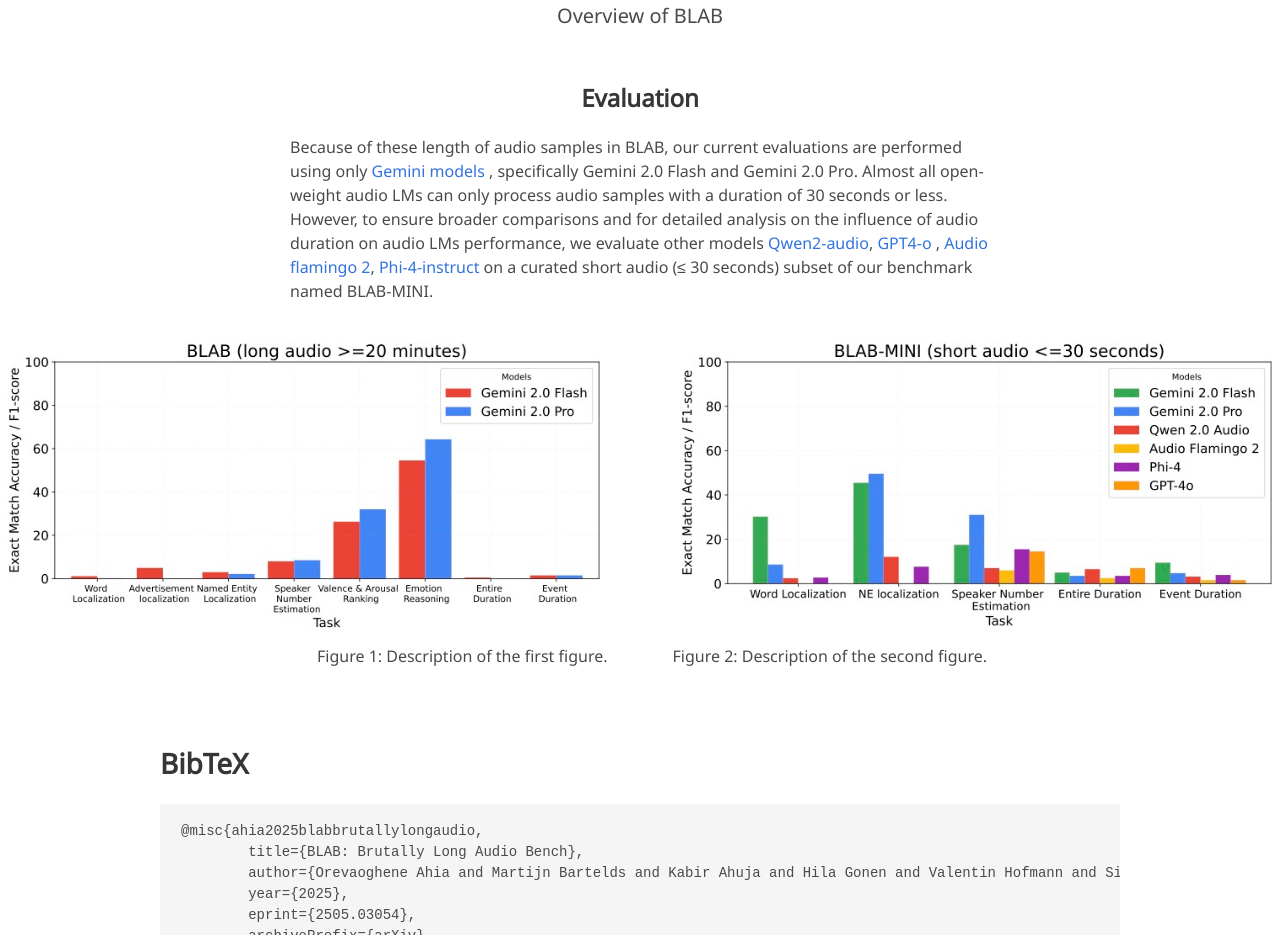
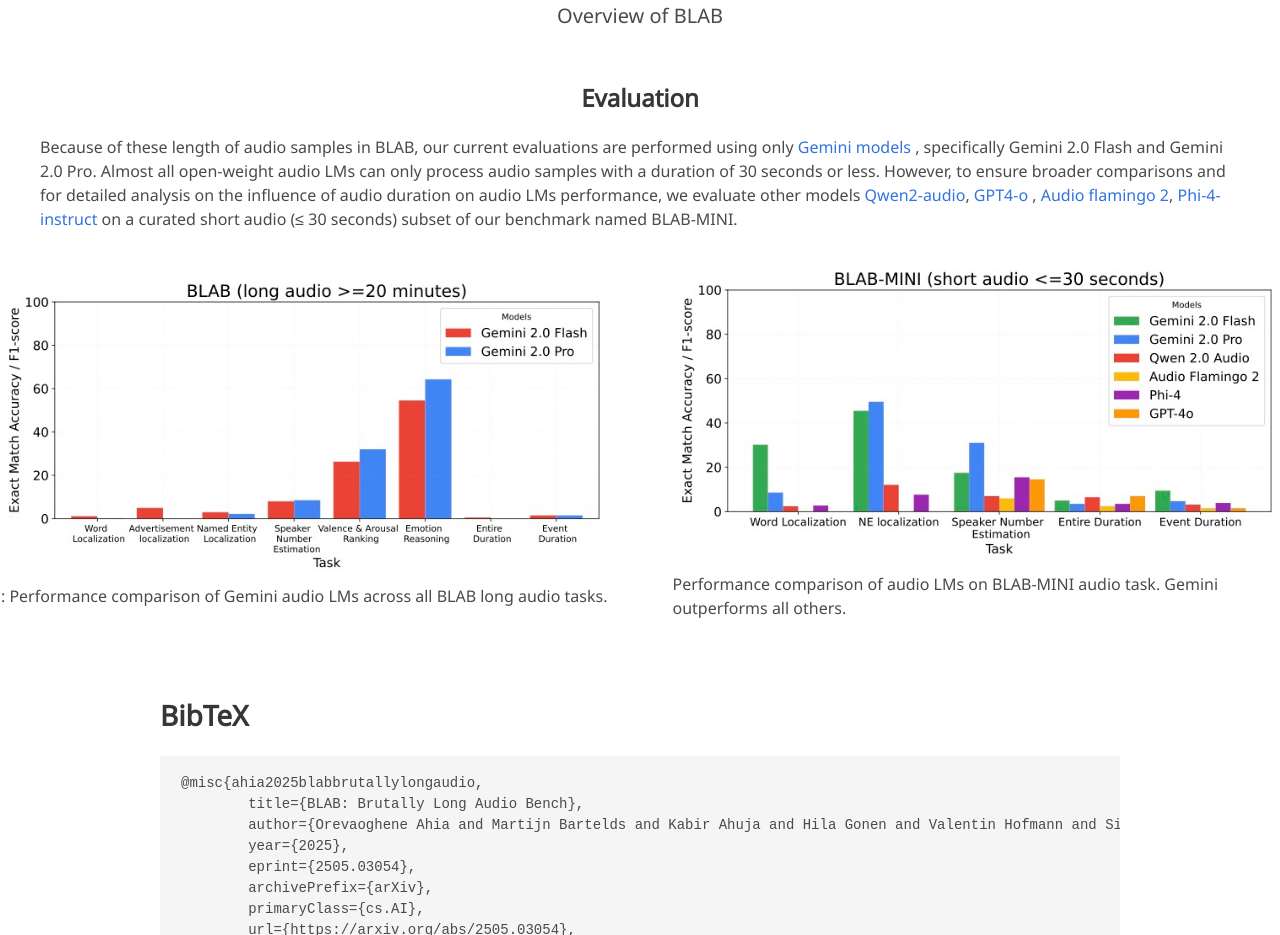
Before and after one commit to orevaahia/brutally-long-audio-bench.github.io, a plain HTML site: page index.html in a window 1280 px wide. Shown: the part 1485-2420 px from the top of the page. Drawn offline with nearby package versions, Linux system fonts and the light colour scheme; some icons are missing; a web font is replaced by a local one.

Commit message:
initial updates

```diff
--- a/index.html
+++ b/index.html
@@ -157,7 +157,7 @@
 
 <section style="margin: 2rem 0;">
   <h1 class="title is-4" style="text-align: center;">Evaluation</h1>
-  <div style="max-width: 700px; margin: 0 auto;">
+  <div style="max-width: 1200px; margin: 0 auto;">
 
     Because of these length of audio samples in BLAB, our current evaluations are performed using only <a href="https://arxiv.org/abs/2312.11805" target="_blank">Gemini models</a> , specifically Gemini 2.0 Flash and Gemini 2.0 Pro. Almost all open-weight audio LMs can only process audio samples with a duration of 30 seconds or less. However, to
     ensure broader comparisons and for detailed analysis on the influence of audio duration on audio LMs performance, we evaluate other models <a href="https://arxiv.org/abs/2407.10759" target="_blank">Qwen2-audio</a>,  <a href="https://arxiv.org/abs/2303.08774" target="_blank">GPT4-o</a> , <a href="https://arxiv.org/abs/2503.03983" target="_blank">Audio flamingo 2</a>,  <a href="https://arxiv.org/abs/2503.01743" target="_blank">Phi-4-instruct</a>  on a curated short audio (≤ 30 seconds) subset of
@@ -171,7 +171,7 @@
       <!-- Left side figure -->
       <figure>
         <img src="static/images/long_audio_comparison_website.jpg" alt="Figure 1" style="max-width: 100%; height: auto;" />
-        <figcaption>Figure 1: Description of the first figure.</figcaption>
+        <figcaption>: Performance comparison of Gemini audio LMs across all BLAB long audio tasks.</figcaption>
       </figure>
     </div>
 
@@ -181,7 +181,7 @@
       <!-- Right side figure -->
       <figure>
         <img src="static/images/short_audio_comparison_website.jpg" alt="Figure 2" style="max-width: 100%; height: auto;" />
-        <figcaption>Figure 2: Description of the second figure.</figcaption>
+        <figcaption>Performance comparison of audio LMs on BLAB-MINI audio task. Gemini outperforms all others.</figcaption>
       </figure>
     </div>
   </div>
```
